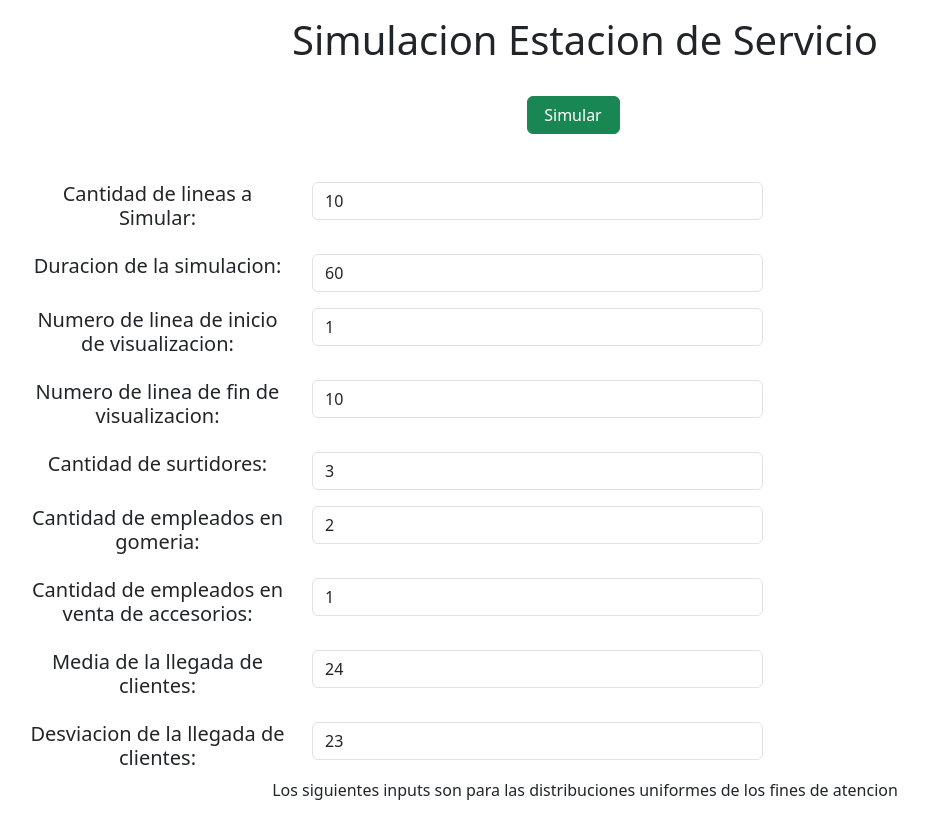
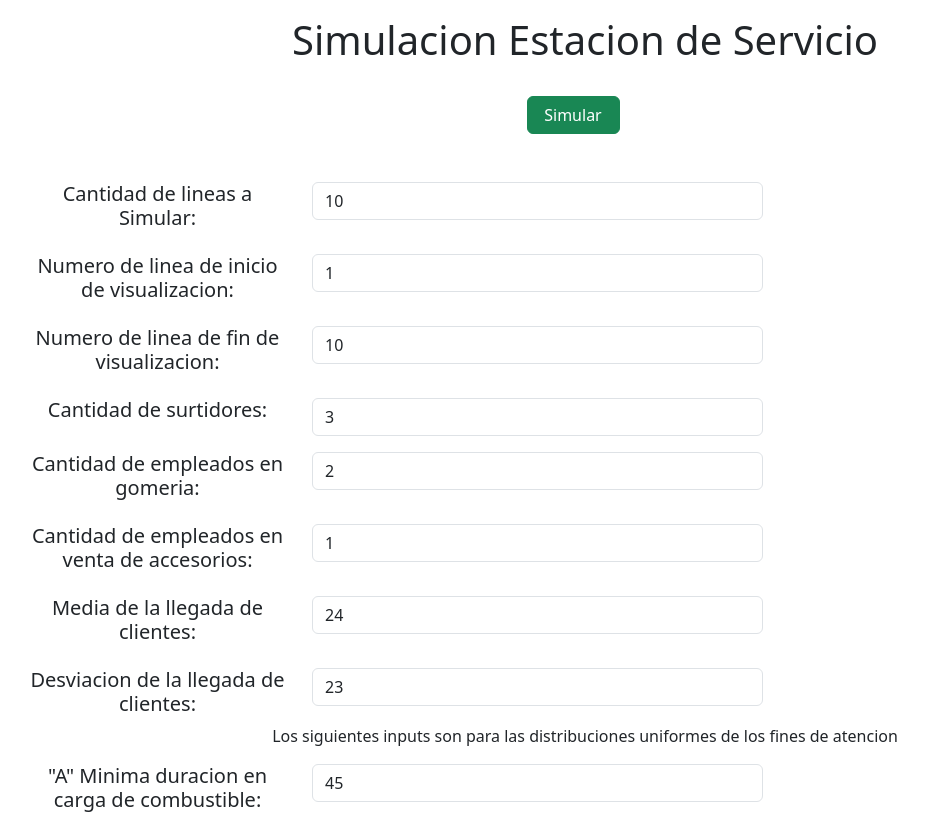
Before and after one commit to gon983/lineasDeEsperaFrontend, a React (Create React App) app in the folder frontend/: page / in a window 1280 px wide. Shown: the top 814 px of the page, without its empty margins (55-983 px from the left). Built offline with nearby package versions, Linux system fonts and the light colour scheme.

Commit message:
sacado duracion

```diff
--- a/frontend/src/componentes/Inicio.jsx
+++ b/frontend/src/componentes/Inicio.jsx
@@ -23,7 +23,7 @@ function Inicio(){
 
     function setDefaultValues() {
         setValue("cantidadLineasASimular", 10);
-        setValue("duracionSimulacion", 60);
+        setValue("duracionSimulacion", 1);
         setValue("lineaInicioVisualizacion", 1);
         setValue("lineaFinVisualizacion", 10);
         setValue("cantidadSurtidores", 3);
@@ -62,14 +62,14 @@ function Inicio(){
             </div>
         </div>
 
-        <div className="row mt-3">
+        {/* <div className="row mt-3">
             <label className="col-3 h5"> Duracion de la simulacion:</label>
             <div className="col-5">
             <input type="text" className="form-control col-3 text-start" {...register('duracionSimulacion', {required: 'duracionSimulacion es requerido', validate: (value) => { return !isNaN(value) || 'Debe ser numérico' }})}></input>
             {errors.duracionSimulacion && <span className="text-danger">{errors.duracionSimulacion.message}</span>}
             </div>
 
-        </div>
+        </div> */}
 
         <div className="row mt-3">
             <label className="col-3 h5"> Numero de linea de inicio de visualizacion:</label>
```
